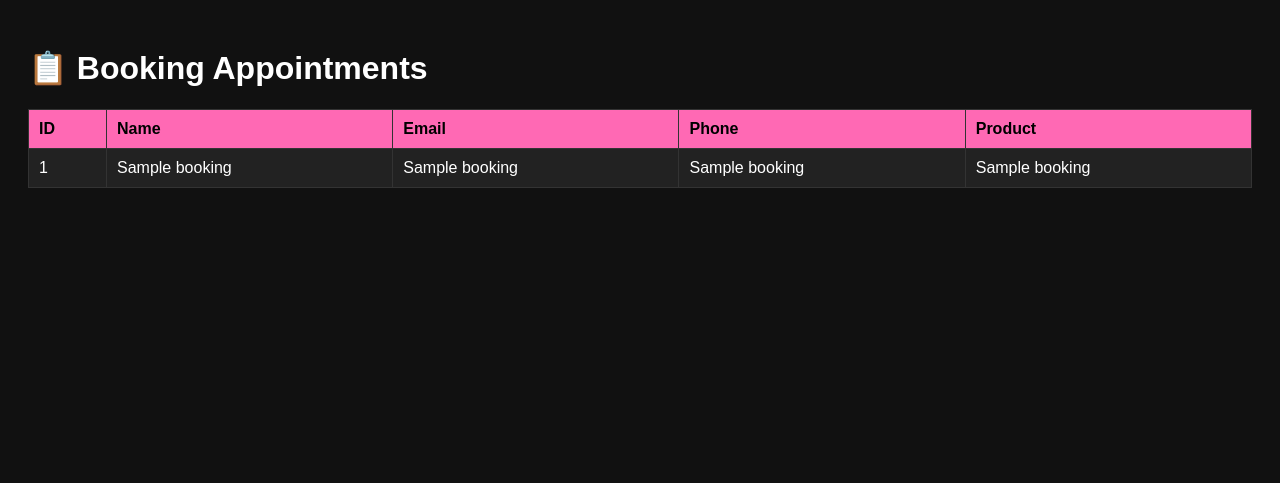
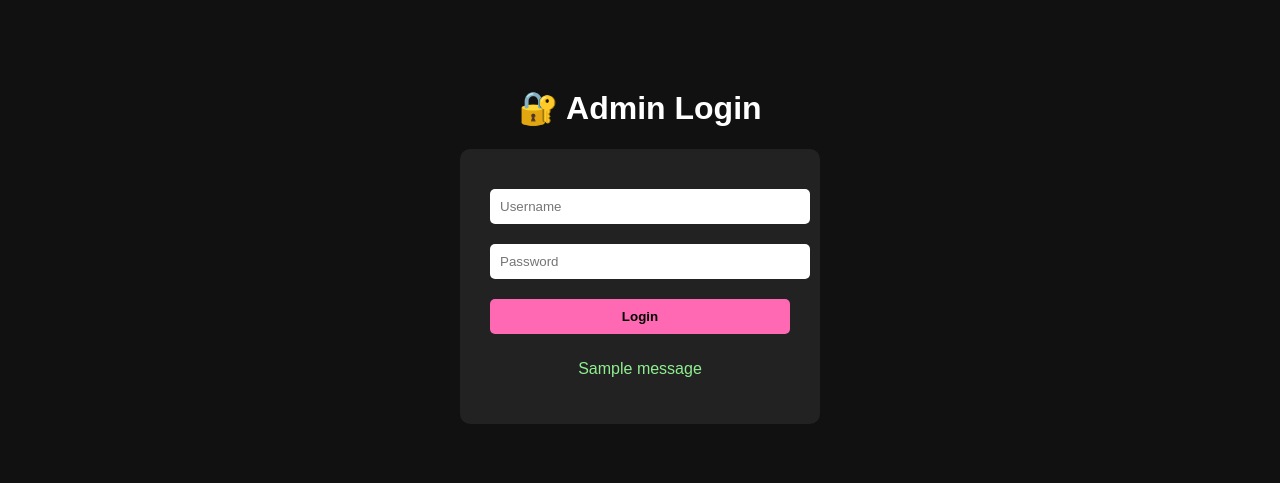
Before and after one commit to NirajG45/INFANITE-BEAUTY, a Flask app: template templates/admin.html in a window 1280 px wide. Shown: the top 483 px of the page. Run offline with Flask 3, Linux system fonts and the light colour scheme; the template is opened without the code that fills it: most values are stand-ins (such as "Sample title", 1, 10 or a date in 2020); one stand-in notice (Sample message) is shown.

Commit message:
updating admin.html file code frontend + backend

```diff
--- a/app.py
+++ b/app.py
@@ -1,10 +1,10 @@
-from flask import Flask, render_template, request, redirect, flash
+from flask import Flask, render_template, request, redirect, flash, session, url_for
 import sqlite3
 
 app = Flask(__name__)
-app.secret_key = "your_secret_key"
+app.secret_key = "your_secret_key"  # Keep it secret in production
 
-# --- Initialize SQLite DB ---
+# ---------- DB Setup ----------
 def init_db():
     conn = sqlite3.connect("database.db")
     cur = conn.cursor()
@@ -22,12 +22,11 @@ def init_db():
 
 init_db()
 
-# --- Home Route ---
+# ---------- Routes ----------
 @app.route('/')
 def home():
-    return render_template("index.html")  # Full updated template with all sections
+    return render_template("index.html")
 
-# --- Order Booking Handler ---
 @app.route('/book', methods=['POST'])
 def book():
     name = request.form.get('name')
@@ -43,14 +42,40 @@ def book():
         conn.commit()
         conn.close()
         flash("✅ Booking successful! We'll contact you soon.")
-        return redirect('/')
     else:
         flash("❌ Please fill in all fields.")
-        return redirect('/')
+    return redirect('/')
 
-# --- Admin View to See All Bookings ---
+# ---------- Admin Login ----------
+@app.route('/admin/login', methods=['GET', 'POST'])
+def admin_login():
+    if request.method == 'POST':
+        username = request.form.get("username")
+        password = request.form.get("password")
+
+        if username == "admin" and password == "admin123":
+            session['admin'] = True
+            return redirect('/admin')
+        else:
+            flash("❌ Invalid credentials. Try again.")
+            return redirect('/admin/login')
+
+    return render_template("admin_login.html")
+
+# ---------- Admin Logout ----------
+@app.route('/admin/logout')
+def admin_logout():
+    session.pop('admin', None)
+    flash("👋 You have been logged out.")
+    return redirect('/admin/login')
+
+# ---------- Admin Dashboard ----------
 @app.route('/admin')
 def admin():
+    if not session.get('admin'):
+        flash("🔒 Please login to access admin dashboard.")
+        return redirect('/admin/login')
+
     conn = sqlite3.connect("database.db")
     cur = conn.cursor()
     cur.execute("SELECT * FROM bookings")
@@ -58,6 +83,6 @@ def admin():
     conn.close()
     return render_template("admin.html", bookings=rows)
 
-# --- Run App ---
+# ---------- Run App ----------
 if __name__ == '__main__':
     app.run(debug=True)
--- a/templates/admin.html
+++ b/templates/admin.html
@@ -1,27 +1,42 @@
 <!DOCTYPE html>
 <html>
 <head>
-  <title>Admin - Bookings</title>
+  <title>Admin Login</title>
   <style>
-    body { background: #111; color: #fff; font-family: sans-serif; padding: 20px; }
-    table { width: 100%; border-collapse: collapse; background: #222; }
-    th, td { padding: 10px; border: 1px solid #333; text-align: left; }
-    th { background: #ff69b4; color: black; }
+    body { background: #111; color: white; font-family: sans-serif; text-align: center; padding: 60px; }
+    form {
+      background: #222;
+      padding: 30px;
+      border-radius: 10px;
+      max-width: 300px;
+      margin: auto;
+    }
+    input, button {
+      padding: 10px;
+      margin: 10px 0;
+      width: 100%;
+      border-radius: 5px;
+      border: none;
+    }
+    button {
+      background: #ff69b4;
+      color: black;
+      font-weight: bold;
+      cursor: pointer;
+    }
   </style>
 </head>
 <body>
-  <h1>📋 Booking Appointments</h1>
-  <table>
-    <tr><th>ID</th><th>Name</th><th>Email</th><th>Phone</th><th>Product</th></tr>
-    {% for booking in bookings %}
-    <tr>
-      <td>{{ booking[0] }}</td>
-      <td>{{ booking[1] }}</td>
-      <td>{{ booking[2] }}</td>
-      <td>{{ booking[3] }}</td>
-      <td>{{ booking[4] }}</td>
-    </tr>
-    {% endfor %}
-  </table>
+  <h1>🔐 Admin Login</h1>
+  <form method="POST">
+    <input type="text" name="username" placeholder="Username" required />
+    <input type="password" name="password" placeholder="Password" required />
+    <button type="submit">Login</button>
+    {% with messages = get_flashed_messages() %}
+      {% if messages %}
+        <p style="color: lightgreen;">{{ messages[0] }}</p>
+      {% endif %}
+    {% endwith %}
+  </form>
 </body>
 </html>
```
